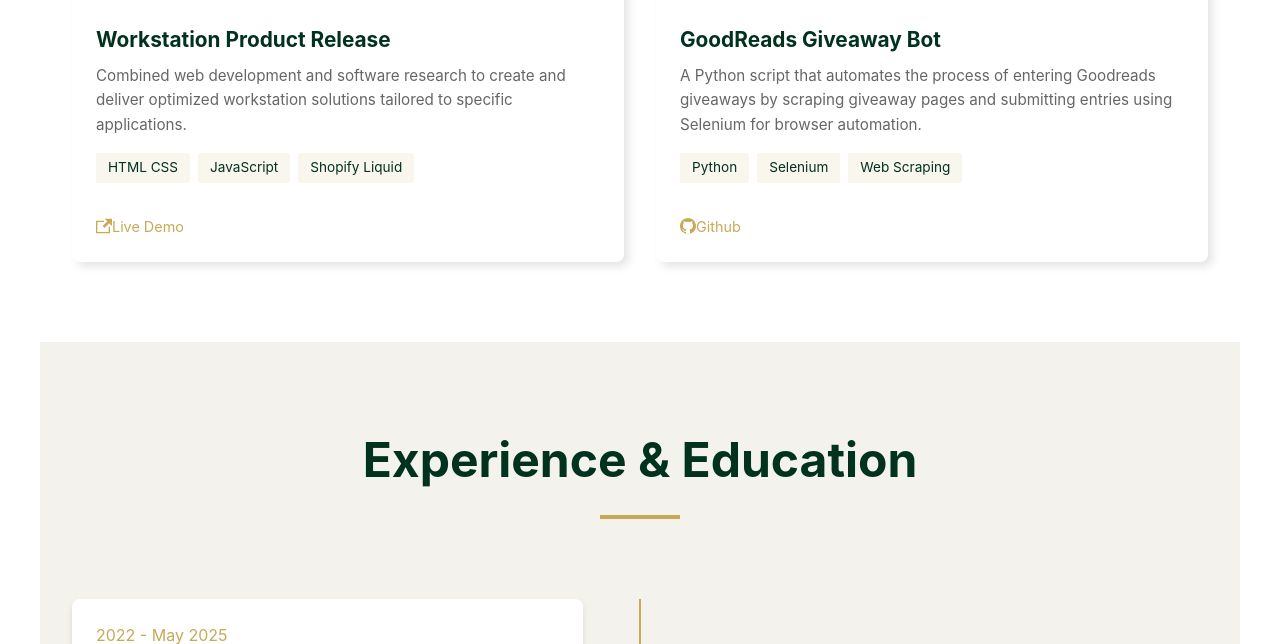
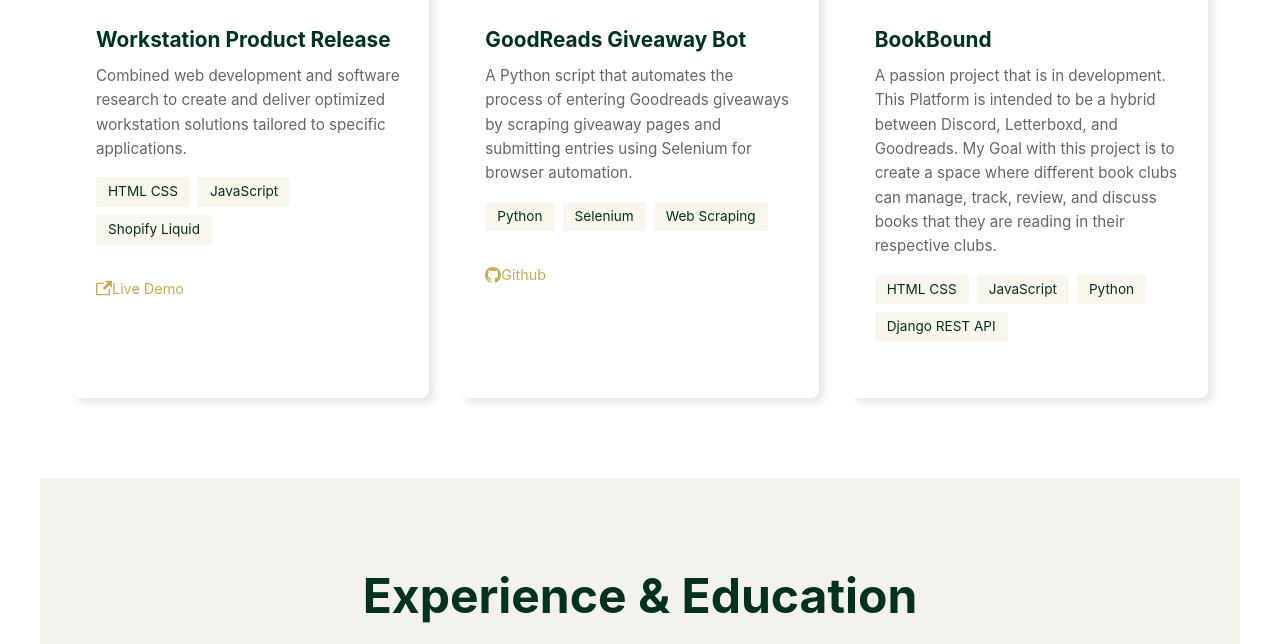
Before and after one commit to Nighttterrors/portfolio_site, a Django app: page / in a window 1280 px wide. Shown: the part 2245-2889 px from the top of the page. Run offline with Django 4.2, Linux system fonts and the light colour scheme.

Commit message:
Refactor code structure for improved readability and maintainability

```diff
--- a/portfolio/templates/portfolio/index.html
+++ b/portfolio/templates/portfolio/index.html
@@ -270,6 +270,31 @@
                 </div>
 
             </div>
+
+            <div class="project-card fade-in">
+                <img src="{% static 'images/BookBound.png '%}"
+                    alt="Workstation Project" class="project-image">
+                <div class="project-content">
+                    <h3 class="project-title">BookBound</h3>
+                    <p class="project-description">A passion project that is in development. This Platform is intended to be a hybrid between Discord, Letterboxd, and Goodreads. My Goal with this project is to create a space where different book clubs can manage, track, review, and discuss books that they are reading in their respective clubs.</p>
+                    <div class="project-tags">
+                        <span class="tag">HTML CSS</span>
+                        <span class="tag">JavaScript</span>
+                        <span class="tag">Python</span>
+                        <span class="tag">Django REST API</span>
+                    </div>
+                    <div class="project-links">
+                        <!-- <a href="https://github.com" target="_blank" rel="noopener noreferrer" class="project-link"><svg
+                                width="16" height="16" fill="currentColor" viewBox="0 0 24 24">
+                                <path
+                                    d="M12 0c-6.626 0-12 5.373-12 12 0 5.302 3.438 9.8 8.207 11.387.599.111.793-.261.793-.577v-2.234c-3.338.726-4.033-1.416-4.033-1.416-.546-1.387-1.333-1.756-1.333-1.756-1.089-.745.083-.729.083-.729 1.205.084 1.839 1.237 1.839 1.237 1.07 1.834 2.807 1.304 3.492.997.107-.775.418-1.305.762-1.604-2.665-.305-5.467-1.334-5.467-5.931 0-1.311.469-2.381 1.236-3.221-.124-.303-.535-1.524.117-3.176 0 0 1.008-.322 3.301 1.23.957-.266 1.983-.399 3.003-.404 1.02.005 2.047.138 3.006.404 2.291-1.552 3.297-1.23 3.297-1.23.653 1.653.242 2.874.118 3.176.77.84 1.235 1.911 1.235 3.221 0 4.609-2.807 5.624-5.479 5.921.43.372.823 1.102.823 2.222v3.293c0 .319.192.694.801.576 4.765-1.589 8.199-6.086 8.199-11.386 0-6.627-5.373-12-12-12z" />
+                            </svg>
+                            Github
+                        </a> -->
+
+                    </div>
+                </div>
+            </div>
         </div>
 
 </div>
```
Also changed, not shown: portfolio/static/images/BookBound.png (added).
